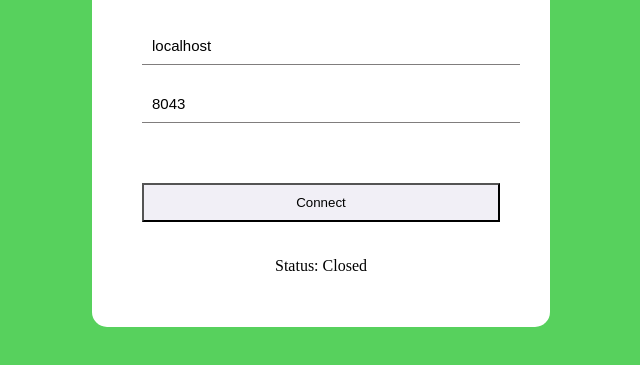
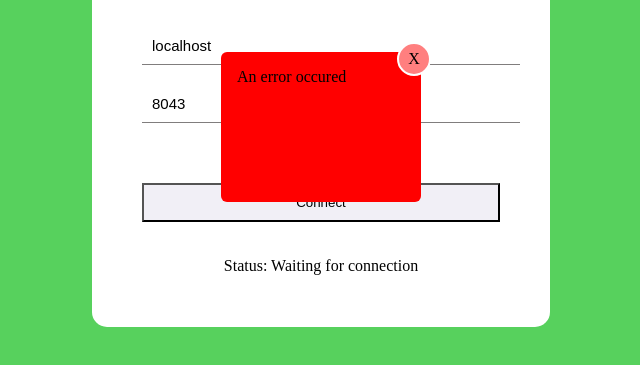
Before and after one commit to samas3/samas3.github.io, a plain HTML site: page mccws/index.html in a window 1280 px wide. Both pictures are taken after a click on the button "Connect". Shown: the part 273-638 px from the top of the page, without its empty margins (319-959 px from the left). Drawn offline with Linux system fonts and the light colour scheme.

Commit message:
add popup

```diff
--- a/mccws/index.html
+++ b/mccws/index.html
@@ -4,6 +4,8 @@
         <meta http-equiv="Access-Control-Allow-Origin" content="*">
         <meta charset="utf-8">
         <link href="style.css" rel="stylesheet">
+        <link href="/util.css" rel="stylesheet">
+        <script src="/util.js"></script>
         <title>MCC WebSocket</title>
     </head>
     <body>
--- a/mccws/script.js
+++ b/mccws/script.js
@@ -125,11 +125,11 @@ function onclose(){
     $("terminal").style = "display: none;";
     $("input").value = "";
     $("output").value = "";
-    setStatus("Closed");
-    location.reload();
+    //setStatus("Closed");
+    setStatus("Waiting for connection");
 }
 function onerror(){
-    alert("An error occured");
+    MyUtil.createPopupBox("An error occured", "#f00");
 }
 function getUuid(){
     return 'xxxxxxxx-xxxx-4xxx-yxxx-xxxxxxxxxxxx'.replace(/[xy]/g, function (c) {
--- /dev/null
+++ b/util.css
@@ -0,0 +1,25 @@
+.p-box{
+    background-color: #fff;
+    position: absolute;
+    left: 0;
+    right: 0;
+    top: 0;
+    bottom: 0;
+    margin: auto;
+    box-sizing: border-box;
+    border-radius: 6px;
+    padding: 1em;
+}
+.p-close{
+    width: 30px;
+    height: 30px;
+    border-radius: 50%;
+    position: absolute;
+    right: -10px;
+    top: -10px;
+    border: 2px solid #fff;
+    cursor: pointer;
+    background-color: #ff7f7f;
+    text-align: center;
+    line-height: 30px;
+}
--- /dev/null
+++ b/util.js
@@ -0,0 +1,21 @@
+const MyUtil = {
+    createPopupBox: function(text, bg='#fff'){
+        var box = document.createElement('div');
+        box.className = 'p-box';
+        box.style.backgroundColor = bg;
+        var txt = document.createElement('span');
+        txt.innerHTML = text;
+        txt.style.whiteSpace = 'pre';
+        box.appendChild(txt);
+        box.style.width = Math.max(txt.scrollWidth + 100, 200) + 'px';
+        box.style.height = Math.max(txt.scrollHeight + 50, 150) + 'px';
+        var close = document.createElement('div');
+        close.className = 'p-close';
+        close.innerHTML = 'X';
+        close.onclick = function(){
+            document.body.removeChild(box);
+        };
+        box.appendChild(close);
+        document.body.appendChild(box);
+    }
+}
```
Also changed, not shown: florr/index.html (+3 -0 lines).
